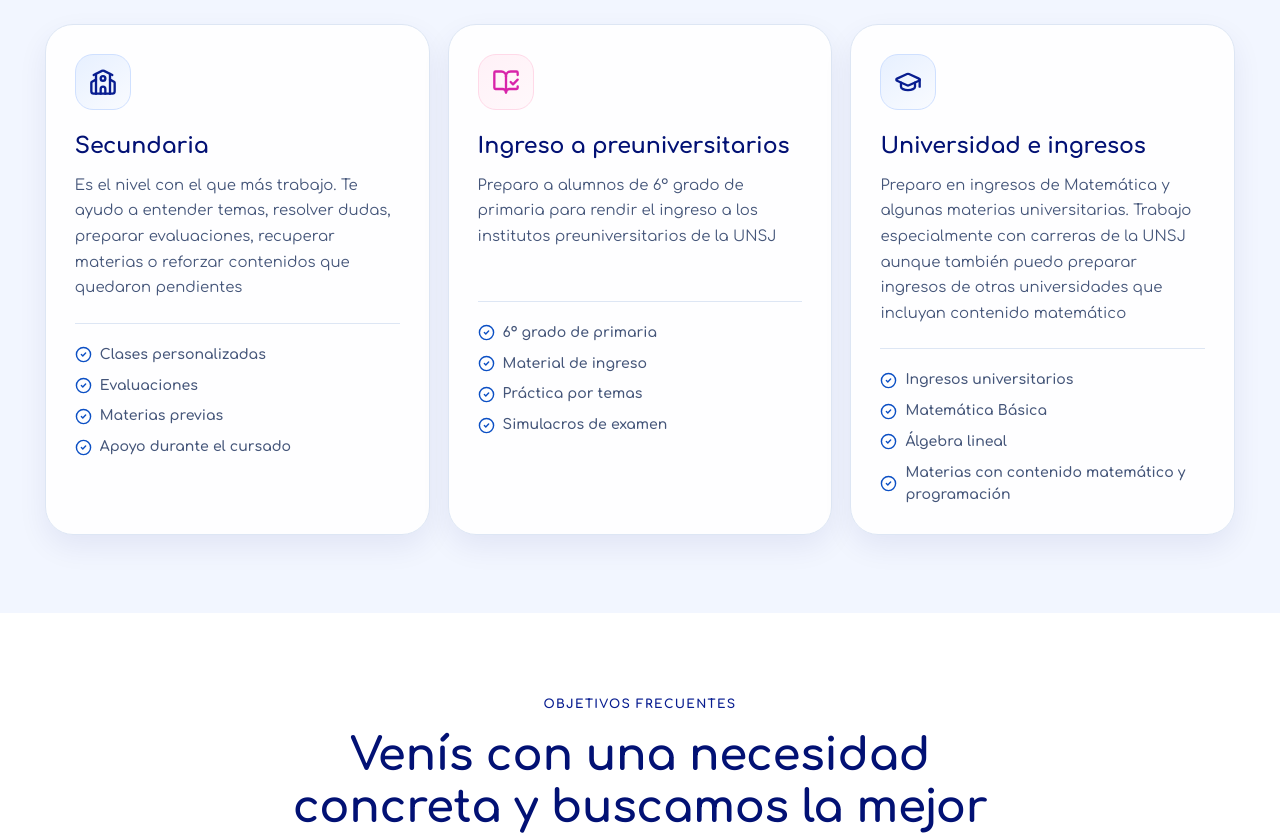
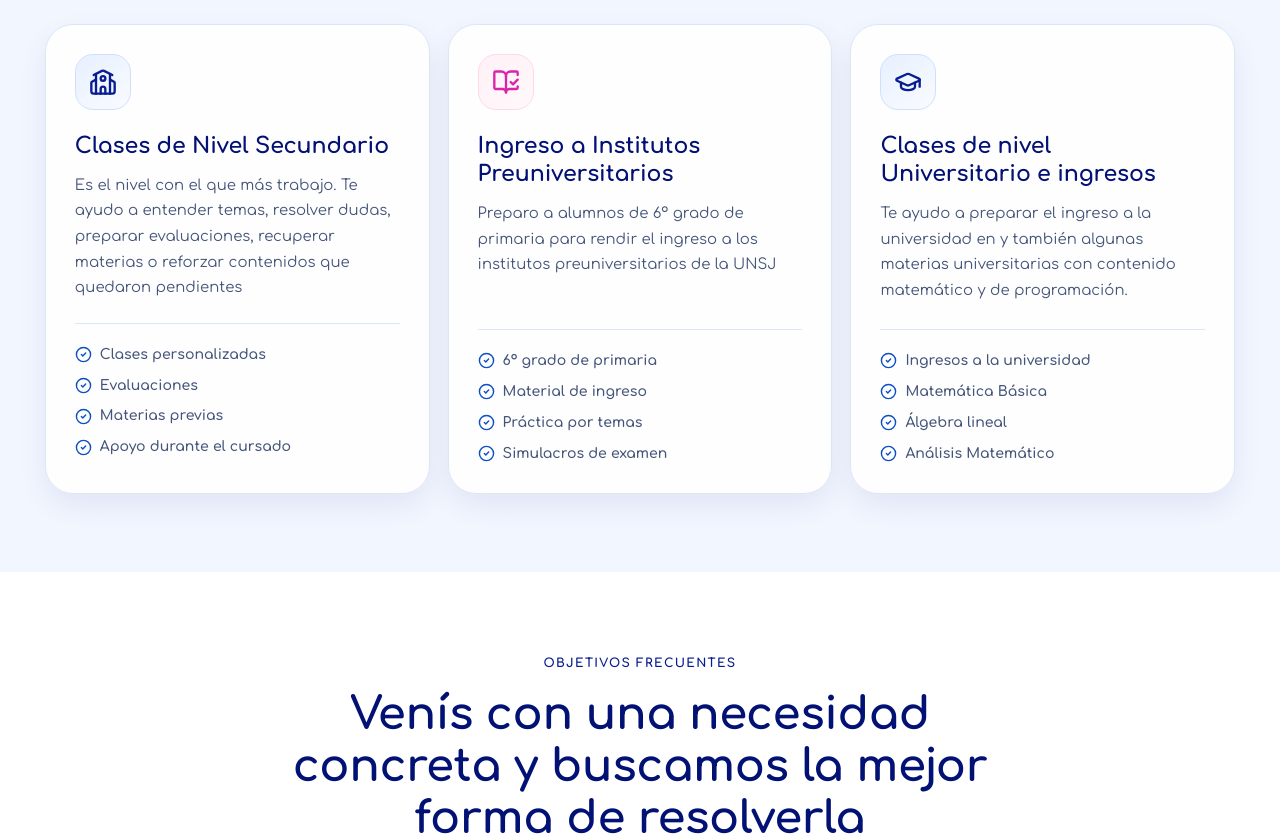
Before and after one commit to Flor6277/Clases-Popi, a Next.js app: page / in a window 1280 px wide. Shown: the part 2100-2936 px from the top of the page. Built offline with nearby package versions, Linux system fonts and the light colour scheme; no server answers.

Commit message:
Correcciones de textos en cards

```diff
--- a/src/components/Method.tsx
+++ b/src/components/Method.tsx
@@ -33,7 +33,7 @@ export default function Method() {
                     <h2 className="section-title">Así trabajamos</h2>
 
                     <p className="section-text">
-                        Primero veo qué necesitás y, a partir de ahí,
+                        Primero veo qué necesitas y, a partir de ahí,
                         organizamos la clase.
                     </p>
                 </div>
--- a/src/components/Services.tsx
+++ b/src/components/Services.tsx
@@ -8,7 +8,7 @@ import {
 const services = [
     {
         icon: School,
-        label: "Secundaria",
+        label: "Clases de Nivel Secundario",
         text: "Es el nivel con el que más trabajo. Te ayudo a entender temas, resolver dudas, preparar evaluaciones, recuperar materias o reforzar contenidos que quedaron pendientes",
         items: [
             "Clases personalizadas",
@@ -19,7 +19,7 @@ const services = [
     },
     {
         icon: BookOpenCheck,
-        label: "Ingreso a preuniversitarios",
+        label: "Ingreso a Institutos Preuniversitarios",
         text: "Preparo a alumnos de 6º grado de primaria para rendir el ingreso a los institutos preuniversitarios de la UNSJ",
         items: [
             "6º grado de primaria",
@@ -30,13 +30,13 @@ const services = [
     },
     {
         icon: GraduationCap,
-        label: "Universidad e ingresos",
-        text: "Preparo en ingresos de Matemática y algunas materias universitarias. Trabajo especialmente con carreras de la UNSJ aunque también puedo preparar ingresos de otras universidades que incluyan contenido matemático",
+        label: "Clases de nivel Universitario e ingresos",
+        text: "Te ayudo a preparar el ingreso a la universidad en y también algunas materias universitarias con contenido matemático y de programación. ",
         items: [
-            "Ingresos universitarios",
+            "Ingresos a la universidad",
             "Matemática Básica",
             "Álgebra lineal",
-            "Materias con contenido matemático y programación",
+            "Análisis Matemático",
         ],
     },
 ];
```
